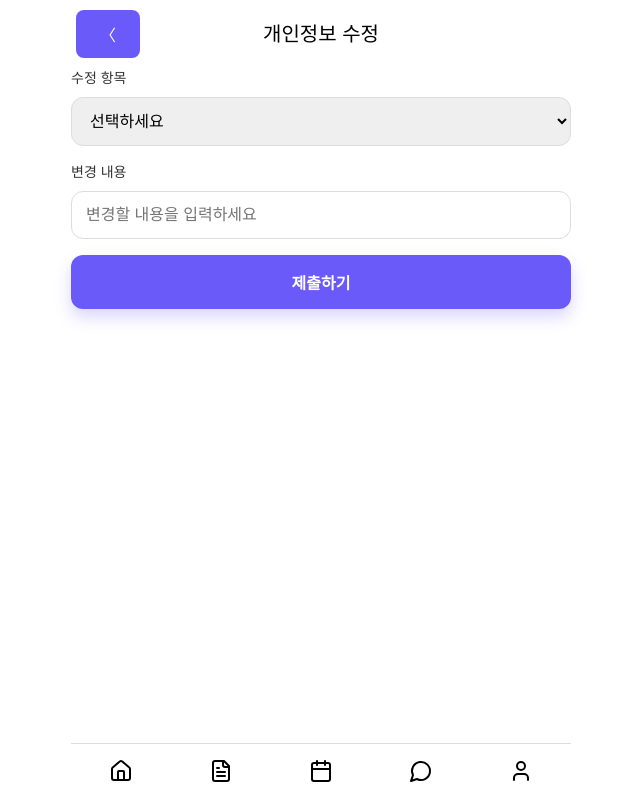
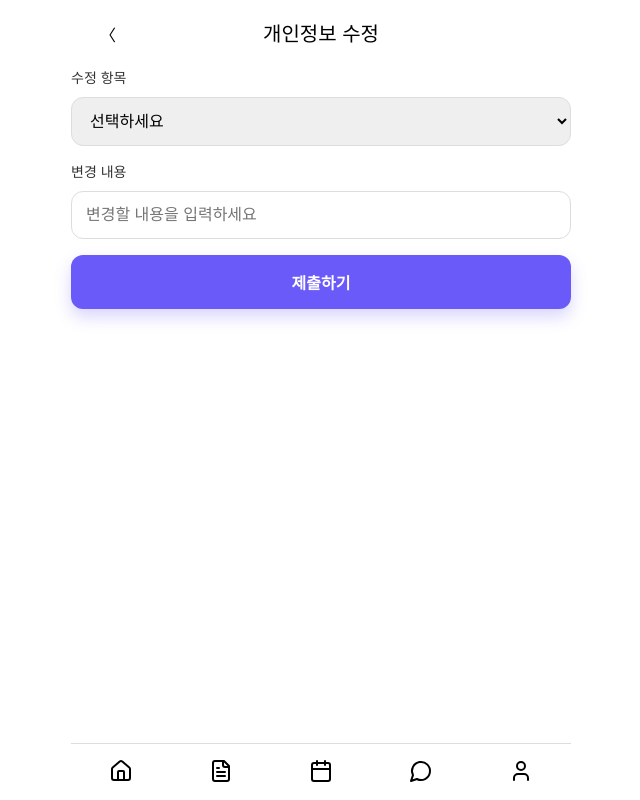
Before and after one commit to DKU-SCHOOPY/SCHOOPY-FE, a React (Create React App) app: page /edit in a window 1280 px wide. Shown: the whole page, without its empty margins (319-959 px from the left). Built offline with nearby package versions, Linux system fonts and the light colour scheme; no server answers; sample sign-in values are in the browser's storage.

Commit message:
UI 수정

```diff
--- a/src/pages/Form.css
+++ b/src/pages/Form.css
@@ -44,17 +44,16 @@
 .input,
 select.input {
   width: 100%;
-  padding: 10px 12px;
+  padding: 8px 12px;
   border: 1.5px solid #6a5af9;
   border-radius: 12px;
   font-size: 1rem;
   margin-bottom: 6px;
   background: #fafaff;
   transition: border 0.2s;
-  height: 44px;
-  /* 주관식 답변 칸 높이 고정으로 더 짧게 */
+  height: 36px;
   resize: none;
-  /* 크기 조절 비활성화 */
+  box-sizing: border-box;
 }
 
 .input:focus,
@@ -209,8 +208,9 @@ select.input:focus {
 
 .back-button {
   padding: 12px 24px;
-  background-color: #6a5af9;
-  color: white;
+  background-color: white;
+  color: inherit;
+  /* 글자색 헤더 색상과 동일하게 */
   border: none;
   border-radius: 8px;
   font-size: 1rem;
@@ -220,5 +220,5 @@ select.input:focus {
 }
 
 .back-button:hover {
-  background-color: #5a4ae9;
+  background-color: white;
 }
```
